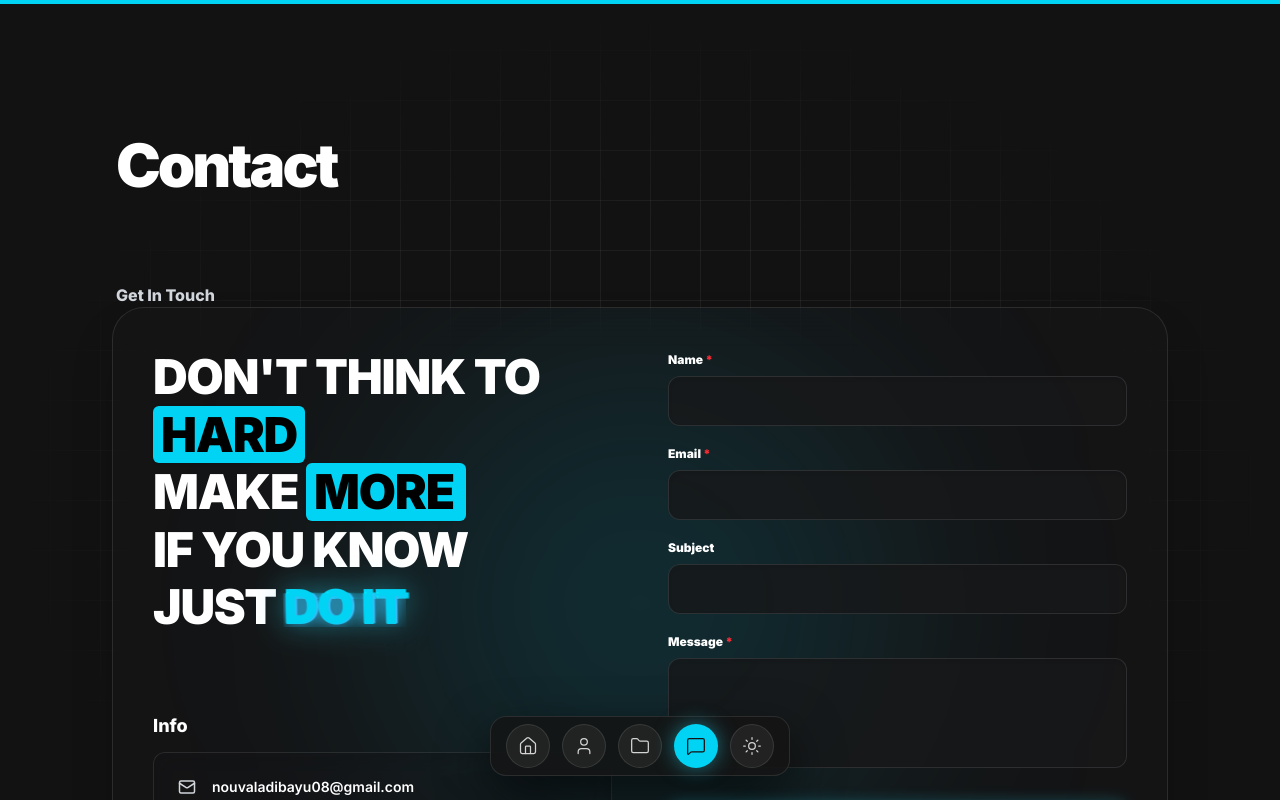
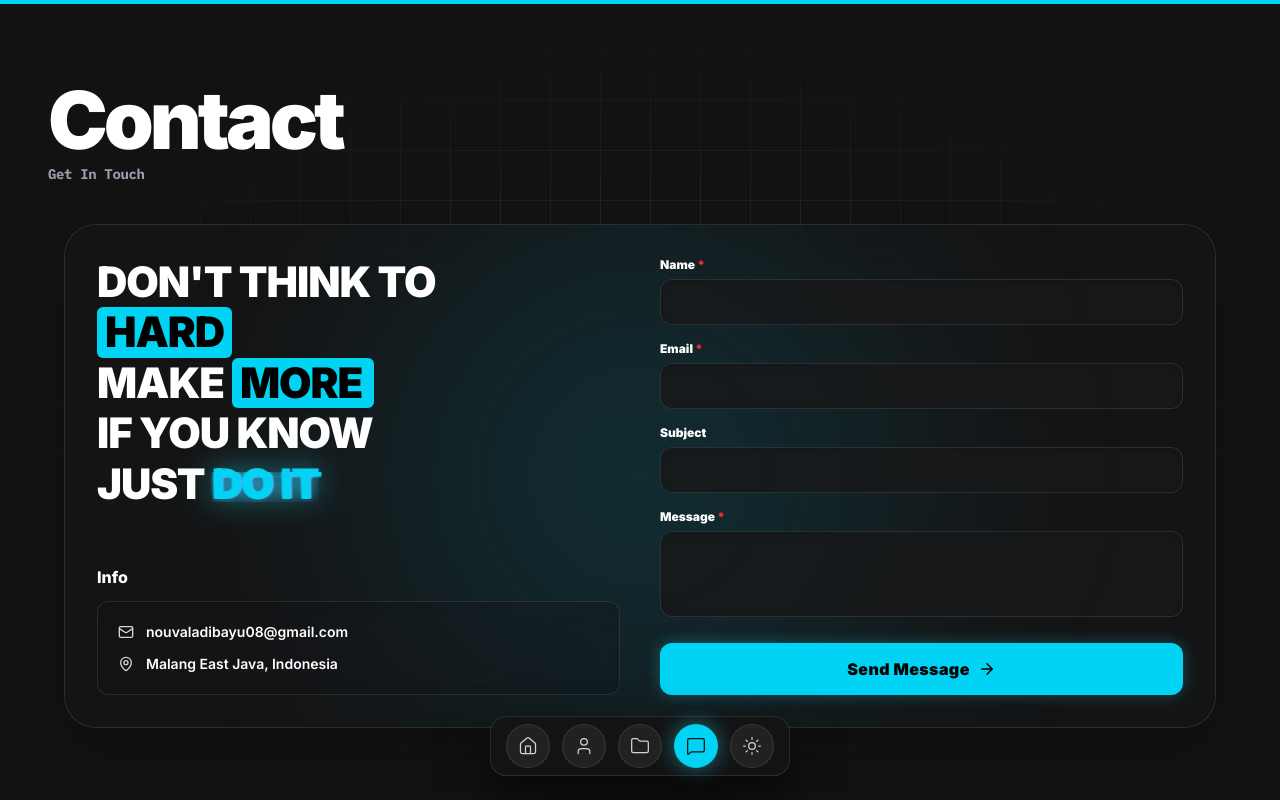
Before and after one commit to nopalbayview/Portfolio-React, a React (Vite) app: page /contact in a window 1280 px wide. Shown: the top 800 px of the page. Built offline with nearby package versions, Linux system fonts and the light colour scheme.

Commit message:
style: align layout containers and streamline card hover interactions.

```diff
--- a/src/components/Footer.jsx
+++ b/src/components/Footer.jsx
@@ -91,7 +91,7 @@ export default function Footer() {
               <h4 className="text-sm font-semibold uppercase tracking-widest text-[#121212] dark:text-white font-sans">ABOUT</h4>
               <div className="flex flex-col space-y-3 text-sm text-gray-600 dark:text-gray-400">
                 <Link to="/about#hero" className="hover:text-cyan-500 dark:hover:text-cyan-400 font-medium font-sans transition-colors">About</Link>
-                <Link to="/about#workflow" className="hover:text-cyan-500 dark:hover:text-cyan-400 font-medium font-sans transition-colors">Workflow</Link>
+                <Link to="/about#workflow" className="hover:text-cyan-500 dark:hover:text-cyan-400 font-medium font-sans transition-colors">Services</Link>
               </div>
             </div>
 
--- a/src/data/about/about.js
+++ b/src/data/about/about.js
@@ -1,21 +1,21 @@
 // src/data/about.js
-import { Code2, BarChart2, Server } from 'lucide-react';
+import { Code2, BarChart2, Server, AppWindow, Sparkles, Paintbrush, PaintRoller, Paintbrush2Icon, PaintbrushVerticalIcon, ZapIcon } from 'lucide-react';
 
 export const capabilitiesData = [
     {
-        title: 'Web Development',
-        description: 'Crafting responsive, interactive, and high-performance web applications using modern technologies like React and Tailwind CSS.',
-        icon: Code2,
+        title: 'Frontend Development',
+        description: 'Developing scalable and high-performance client-side applications focused on clean architecture and maintainability.',
+        icon: AppWindow,
     },
     {
-        title: 'Data Analyst',
-        description: 'Transforming raw data into meaningful insights, identifying patterns, and creating clear visualizations to drive better decisions.',
-        icon: BarChart2,
+        title: 'Creative Development',
+        description: 'Crafting immersive digital experiences with smooth animations, micro-interactions, and engaging web transitions.',
+        icon: Sparkles,
     },
     {
-        title: 'Backend Development',
-        description: 'Designing robust RESTful APIs, managing database structures, and ensuring secure, scalable server-side logic.',
-        icon: Server,
+        title: 'UI UX Designer',
+        description: 'Bridging the gap between design and code, ensuring pixel-perfect execution and seamless user journeys.',
+        icon: ZapIcon,
     },
 ];
 
--- a/src/sections/about/About.jsx
+++ b/src/sections/about/About.jsx
@@ -89,7 +89,7 @@ export default function AboutHero() {
 
         {/* KANAN: TEXT BIOGRAFI */}
         <div className="flex-1 space-y-6 text-left md:pt-2">
-          <h1 className="inline-block text-3xl sm:text-wxl md:text-2xl font-plex tracking-tight font-bold">
+          <h1 className="inline-block text-3xl sm:text-wxl md:text-2xl font-sans font-black tracking-tight">
             About Me
           </h1>
           <div className="space-y-4 text-sm sm:text-base text-[#121212]/80 dark:text-gray-300 leading-relaxed font-sans max-w-xl">
--- a/src/sections/contact/Contact.jsx
+++ b/src/sections/contact/Contact.jsx
@@ -3,7 +3,6 @@ import { motion } from 'framer-motion';
 import { Mail, MapPin, ArrowRight, CheckCircle2, Loader2 } from 'lucide-react';
 
 export default function Contact() {
-  // 1. STATE UNTUK MENYIMPAN INPUT DARI USER
   const [formData, setFormData] = useState({
     name: '',
     email: '',
@@ -11,7 +10,7 @@ export default function Contact() {
     message: ''
   });
 
-  const [status, setStatus] = useState('idle'); // 'idle' | 'loading' | 'success' | 'error'
+  const [status, setStatus] = useState('idle');
 
   useEffect(() => {
     window.scrollTo(0, 0);
@@ -22,20 +21,13 @@ export default function Contact() {
     setFormData((prev) => ({ ...prev, [name]: value }));
   };
 
-  // 2. FUNGSI MENGIRIM EMAIL KE WEB3FORMS
   const handleSubmit = async (e) => {
     e.preventDefault();
     setStatus('loading');
 
     const payload = {
-
-      // ===================================================================
-      // DI SINILAH TEMPAT API KEY-NYA!
-      // Ganti tulisan "YOUR_ACCESS_KEY_HERE" dengan kode dari emailmu.
-      // Jangan hapus tanda kutip (" ") nya ya.
-      // ===================================================================
+      // API KEY WEB3FORMS
       access_key: "a71213b8-8f31-401e-8c0a-fe676ca860f0",
-
       ...formData,
     };
 
@@ -53,8 +45,8 @@ export default function Contact() {
 
       if (result.success) {
         setStatus('success');
-        setFormData({ name: '', email: '', subject: '', message: '' }); // Kosongkan form
-        setTimeout(() => setStatus('idle'), 3000); // Kembalikan tombol ke normal setelah 3 detik
+        setFormData({ name: '', email: '', subject: '', message: '' });
+        setTimeout(() => setStatus('idle'), 3000);
       } else {
         setStatus('error');
       }
@@ -65,47 +57,57 @@ export default function Contact() {
   };
 
   return (
-    <div className="relative overflow-hidden w-full min-h-screen pt-32 pb-24 text-[#121212] dark:text-white font-sans transition-colors duration-300">
+    <div className="relative overflow-hidden w-full min-h-screen pt-20 pb-24 text-[#121212] dark:text-white font-sans transition-colors duration-300">
+
       <div
-          aria-hidden="true"
-          className="absolute top-0 bottom-0 left-[50%] w-[100vw] -translate-x-1/2 bg-grid-pattern opacity-70 pointer-events-none"
-        />
-      <div className="max-w-6xl mx-auto px-6 md:px-12">
+        aria-hidden="true"
+        className="absolute top-0 bottom-0 left-[50%] w-[100vw] -translate-x-1/2 bg-grid-pattern opacity-70 pointer-events-none"
+      />
 
-        {/* HEADER */}
-        <div className="relative z-10 w-full max-w-screen-2xl mx-auto px-6 md:px-1 space-y-20">
+      {/* PERUBAHAN 1: Pembungkus utama kembali ke max-w-screen-2xl agar judul mepet kiri */}
+      <div className="relative z-10 w-full max-w-screen-2xl mx-auto px-6 md:px-12">
+
+        {/* =========================================
+            HEADER & SUBTITLE (MEPET KIRI)
+        ========================================= */}
+        <div className="mb-10 flex flex-col items-start text-left space-y-1">
           <motion.h1
-            initial={{ opacity: 0, y: 30 }}
-            animate={{ opacity: 1, y: 0 }}
+            initial={{ opacity: 0, x: -50 }}
+            animate={{ opacity: 1, x: 0 }}
             transition={{ duration: 0.6, ease: "easeOut" }}
-            className="w-fit text-4xl md:text-5xl lg:text-6xl font-sans font-black tracking-tighter max-w-3xl leading-tight text-black dark:text-white">Contact
+            className="w-fit text-5xl md:text-6xl lg:text-[80px] font-sans font-black tracking-tighter max-w-3xl leading-none text-black dark:text-white"
+          >
+            Contact
           </motion.h1>
 
           <motion.p
-            initial={{ opacity: 0, y: 20 }}
-            animate={{ opacity: 1, y: 0 }}
+            initial={{ opacity: 0, x: -30 }}
+            animate={{ opacity: 1, x: 0 }}
             transition={{ duration: 0.6, delay: 0.1, ease: "easeOut" }}
-            className="text-sm md:text-base font-bold text-[#121212]/70 dark:text-gray-300"
+            className="text-base md:text-sm font-bold text-gray-400 font-plex tracking-tight"
           >
             Get In Touch
           </motion.p>
         </div>
 
-        {/* KARTU UTAMA (FORM & INFO) */}
+        {/* =========================================
+            KARTU UTAMA (FORM & INFO)
+        ========================================= */}
         <motion.div
           initial={{ opacity: 0, y: 40 }}
           animate={{ opacity: 1, y: 0 }}
           transition={{ duration: 0.7, delay: 0.2, ease: "easeOut" }}
-          className="relative w-full rounded-[2rem] border border-[#121212]/10 dark:border-white/10 p-6 lg:p-10 overflow-hidden bg-white/50 dark:bg-[#1a1a1c]/40 backdrop-blur-xl shadow-2xl"
+          // PERUBAHAN 2: Menambahkan max-w-6xl mx-auto HANYA pada kartu ini agar ukurannya ramping dan berada di tengah
+          className="relative w-full max-w-6xl mx-auto rounded-[2rem] border border-[#121212]/10 dark:border-white/10 p-6 lg:p-8 overflow-hidden bg-white/50 dark:bg-[#1a1a1c]/40 backdrop-blur-xl shadow-2xl"
         >
           <div className="absolute top-1/2 left-1/2 -translate-x-1/2 -translate-y-1/2 w-[300px] h-[300px] md:w-[500px] md:h-[500px] bg-cyan-500/10 dark:bg-cyan-500/15 blur-[80px] md:blur-[120px] rounded-full pointer-events-none -z-10" />
 
-          <div className="grid grid-cols-1 lg:grid-cols-2 gap-10 lg:gap-14">
+          <div className="grid grid-cols-1 lg:grid-cols-2 gap-8 lg:gap-10">
 
             {/* BAGIAN KIRI: TIPOGRAFI & INFO */}
             <div className="flex flex-col justify-between h-full relative z-10">
-              <div className="mb-10">
-                <h2 className="text-4xl sm:text-4xl md:text-5xl font-black leading-[1.2] tracking-tight uppercase">
+              <div className="mb-6">
+                <h2 className="text-3xl sm:text-4xl md:text-[42px] font-black leading-[1.2] tracking-tight uppercase">
                   DON'T THINK TO <br />
                   <span className="relative inline-block pl-2 pr-2 md:pl-2 md:pr-2">
                     <span className="absolute top-0.5 bottom-0 md:top-0 md:bottom-0 inset-x-0 bg-cyan-400 rounded-md transform shadow-sm animate-fill-more"></span>
@@ -122,16 +124,16 @@ export default function Contact() {
               </div>
 
               <div>
-                <h3 className="text-lg font-bold mb-3 text-[#121212] dark:text-white">Info</h3>
-                <div className="border border-[#121212]/10 dark:border-white/10 rounded-xl p-6 bg-white/30 dark:bg-[#121214]/50 backdrop-blur-md space-y-4">
-                  <div className="flex items-center gap-4">
-                    <Mail size={18} className="text-[#121212]/70 dark:text-gray-300" />
+                <h3 className="text-base font-bold mb-3 text-[#121212] dark:text-white">Info</h3>
+                <div className="border border-[#121212]/10 dark:border-white/10 rounded-xl p-5 bg-white/30 dark:bg-[#121214]/50 backdrop-blur-md space-y-3">
+                  <div className="flex items-center gap-3">
+                    <Mail size={16} className="text-[#121212]/70 dark:text-gray-300" />
                     <a href="mailto:nouvaladibayu08@gmail.com" className="text-sm font-semibold hover:text-cyan-400 dark:hover:text-cyan-400 transition-colors underline-offset-4 hover:underline">
                       nouvaladibayu08@gmail.com
                     </a>
                   </div>
-                  <div className="flex items-center gap-4">
-                    <MapPin size={18} className="text-[#121212]/70 dark:text-gray-300" />
+                  <div className="flex items-center gap-3">
+                    <MapPin size={16} className="text-[#121212]/70 dark:text-gray-300" />
                     <span className="text-sm font-semibold text-[#121212]/90 dark:text-white">
                       Malang East Java, Indonesia
                     </span>
@@ -141,63 +143,61 @@ export default function Contact() {
             </div>
 
             {/* BAGIAN KANAN: FORMULIR */}
-            <div className="relative z-10 flex flex-col justify-start mt-1">
-
-              {/* 3. PASTIKAN onSubmit DITAMBAHKAN KE FORM */}
-              <form onSubmit={handleSubmit} className="flex flex-col gap-5">
+            <div className="relative z-10 flex flex-col justify-start">
+              <form onSubmit={handleSubmit} className="flex flex-col gap-4">
 
                 <div>
-                  <label className="block text-xs font-black mb-2 text-[#121212] dark:text-white">
+                  <label className="block text-xs font-black mb-1.5 text-[#121212] dark:text-white">
                     Name <span className="text-red-500">*</span>
                   </label>
                   <input
                     type="text"
-                    name="name" // WAJIB ADA
+                    name="name"
                     value={formData.name}
                     onChange={handleChange}
                     required
-                    className="w-full bg-[#121212]/5 dark:bg-[#18181a]/80 border border-[#121212]/20 dark:border-white/10 rounded-xl p-3.5 text-sm outline-none focus:border-cyan-500 dark:focus:border-cyan-400 transition-colors shadow-inner"
+                    className="w-full bg-[#121212]/5 dark:bg-[#18181a]/80 border border-[#121212]/20 dark:border-white/10 rounded-xl px-4 py-3 text-sm outline-none focus:border-cyan-500 dark:focus:border-cyan-400 transition-colors shadow-inner"
                   />
                 </div>
 
                 <div>
-                  <label className="block text-xs font-black mb-2 text-[#121212] dark:text-white">
+                  <label className="block text-xs font-black mb-1.5 text-[#121212] dark:text-white">
                     Email <span className="text-red-500">*</span>
                   </label>
                   <input
                     type="email"
-                    name="email" // WAJIB ADA
+                    name="email"
                     value={formData.email}
                     onChange={handleChange}
                     required
-                    className="w-full bg-[#121212]/5 dark:bg-[#18181a]/80 border border-[#121212]/20 dark:border-white/10 rounded-xl p-3.5 text-sm outline-none focus:border-cyan-500 dark:focus:border-cyan-400 transition-colors shadow-inner"
+                    className="w-full bg-[#121212]/5 dark:bg-[#18181a]/80 border border-[#121212]/20 dark:border-white/10 rounded-xl px-4 py-3 text-sm outline-none focus:border-cyan-500 dark:focus:border-cyan-400 transition-colors shadow-inner"
                   />
                 </div>
 
                 <div>
-                  <label className="block text-xs font-black mb-2 text-[#121212] dark:text-white">
+                  <label className="block text-xs font-black mb-1.5 text-[#121212] dark:text-white">
                     Subject
                   </label>
                   <input
                     type="text"
-                    name="subject" // WAJIB ADA
+                    name="subject"
                     value={formData.subject}
                     onChange={handleChange}
-                    className="w-full bg-[#121212]/5 dark:bg-[#18181a]/80 border border-[#121212]/20 dark:border-white/10 rounded-xl p-3.5 text-sm outline-none focus:border-cyan-500 dark:focus:border-cyan-400 transition-colors shadow-inner"
+                    className="w-full bg-[#121212]/5 dark:bg-[#18181a]/80 border border-[#121212]/20 dark:border-white/10 rounded-xl px-4 py-3 text-sm outline-none focus:border-cyan-500 dark:focus:border-cyan-400 transition-colors shadow-inner"
                   />
                 </div>
 
                 <div>
-                  <label className="block text-xs font-black mb-2 text-[#121212] dark:text-white">
+                  <label className="block text-xs font-black mb-1.5 text-[#121212] dark:text-white">
                     Message <span className="text-red-500">*</span>
                   </label>
                   <textarea
-                    name="message" // WAJIB ADA
+                    name="message"
                     value={formData.message}
                     onChange={handleChange}
                     required
-                    rows="4"
-                    className="w-full resize-none bg-[#121212]/5 dark:bg-[#18181a]/80 border border-[#121212]/20 dark:border-white/10 rounded-xl p-3.5 text-sm outline-none focus:border-cyan-500 dark:focus:border-cyan-400 transition-colors shadow-inner"
+                    rows="3"
+                    className="w-full resize-none bg-[#121212]/5 dark:bg-[#18181a]/80 border border-[#121212]/20 dark:border-white/10 rounded-xl px-4 py-3 text-sm outline-none focus:border-cyan-500 dark:focus:border-cyan-400 transition-colors shadow-inner"
                   />
                 </div>
 
@@ -205,7 +205,7 @@ export default function Contact() {
                 <button
                   type="submit"
                   disabled={status === 'loading'}
-                  className={`mt-2 w-full font-black tracking-wide py-4 px-6 rounded-xl flex justify-center items-center gap-2 transition-all duration-300 shadow-[0_0_15px_rgba(34,211,238,0.3)]
+                  className={`mt-1 w-full font-black tracking-wide py-3.5 px-6 rounded-xl flex justify-center items-center gap-2 transition-all duration-300 shadow-[0_0_15px_rgba(34,211,238,0.3)]
                     ${status === 'loading' ? 'bg-cyan-600 cursor-not-allowed opacity-70 text-black' :
                       status === 'success' ? 'bg-green-400 hover:bg-green-300 text-black' :
                       status === 'error' ? 'bg-red-400 hover:bg-red-300 text-black' :
--- a/src/sections/home/Education.jsx
+++ b/src/sections/home/Education.jsx
@@ -17,7 +17,7 @@ export default function Education () {
 
       <div className="relative z-10 w-full max-w-screen-2xl mx-auto px-6 md:px-6 mb-20 flex flex-col items-start text-left space-y-1">
         <motion.h2
-          initial={{ opacity: 0, x: -50 }} // Disamakan dengan Tech Stack (muncul dari kiri)
+          initial={{ opacity: 0, x: -50 }}
           whileInView={{ opacity: 1, x: 0}}
           viewport={{ once: true, margin: "-50px" }}
           transition={{ duration: 0.6, ease: "easeOut" }}
@@ -29,7 +29,6 @@ export default function Education () {
           whileInView={{ opacity: 1, x: 0 }}
           viewport={{ once: true, margin: "-50px" }}
           transition={{ duration: 0.6, delay: 0.1, ease: "easeOut" }}
-          // Subtitle dibuat tebal (font-bold) dengan warna Cyan menyala
           className="text-base md:text-sm font-bold text-gray-400 font-plex tracking-tight mb-16">Graduation
         </motion.p>
 
@@ -61,8 +60,8 @@ export default function Education () {
                 whileInView={{ opacity: 1, y: 0}}
                 viewport={{ once: true, margin: "-50px" }}
                 transition={{ duration: 0.5, delay: 0.2 + (idx * 0.15), ease: "easeOut" }}
-                // PERUBAHAN: Menambahkan min-h-[350px] agar card lebih tinggi secara seragam
-                className={`group w-full h-full min-h-[350px] shadow-xl transition-all duration-500 hover:scale-[1.02] cursor-pointer ${edu.hoverBorder}`}
+                // PERUBAHAN: hover:scale-[1.02] telah dihapus agar card tetap diam saat di-hover
+                className={`group w-full h-full min-h-[350px] shadow-xl transition-all duration-500 cursor-pointer ${edu.hoverBorder}`}
               >
 
                 <div className="relative p-8 h-full w-full flex flex-col">
@@ -72,7 +71,7 @@ export default function Education () {
                   {/* Gradient hitam ditinggikan sedikit (via-black/60) agar teks lebih mudah dibaca di atas shader */}
                   <div className="absolute inset-0 bg-gradient-to-t from-black/95 via-black/60 to-transparent pointer-events-none z-10" />
 
-                  {/* PERUBAHAN: Menggunakan justify-end agar teks mengelompok rapi di bagian bawah card */}
+                  {/* Menggunakan justify-end agar teks mengelompok rapi di bagian bawah card */}
                   <div className="relative z-20 flex flex-col h-full justify-end">
                       <h3 className="text-xl font-bold text-white font-sans group-hover:text-cyan-400 transition-colors duration-300">
                         {edu.title}
```
Also changed, not shown: src/sections/about/Workflow.jsx (+33 -11 lines), src/sections/projects/Projects.jsx (+32 -22 lines).
